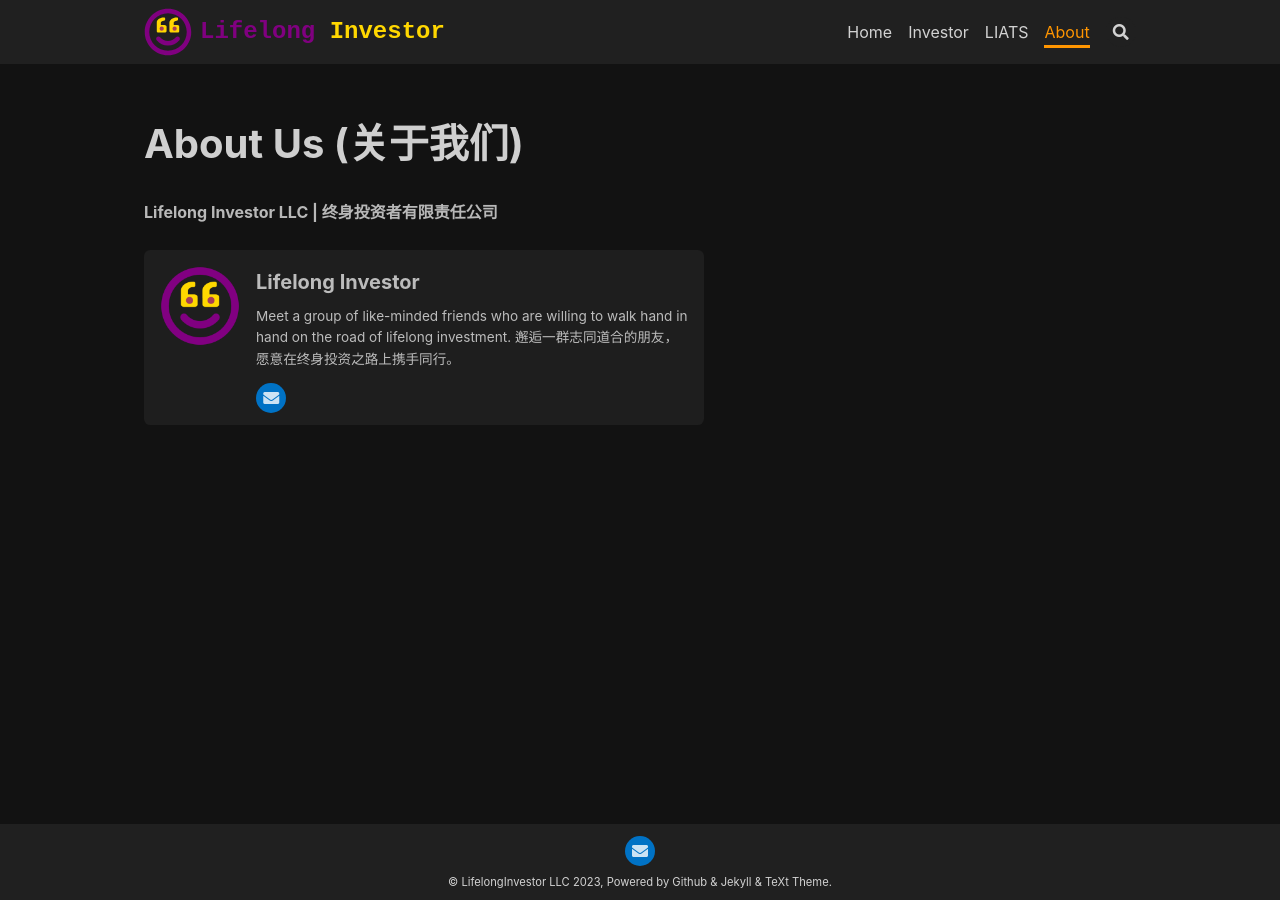
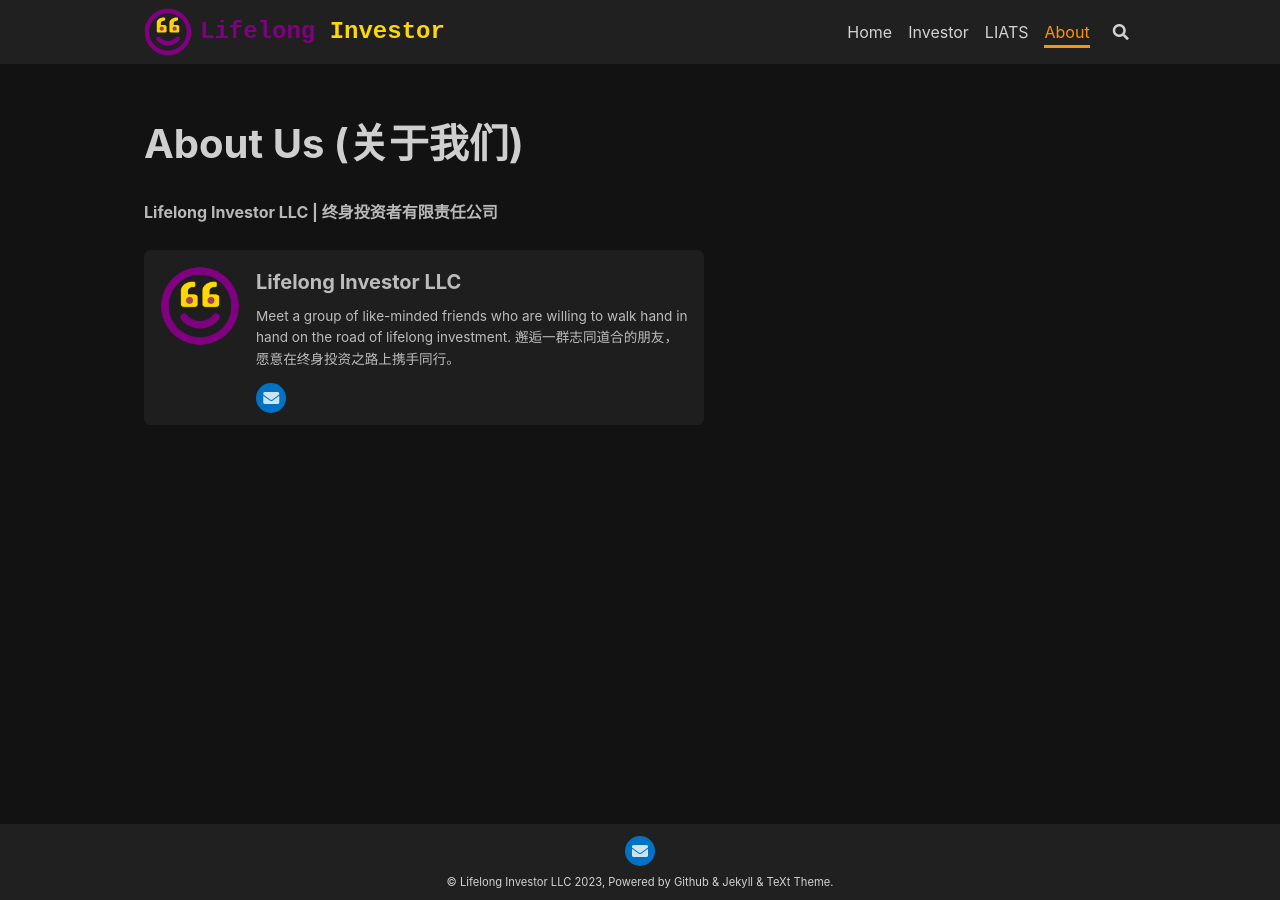
Before and after one commit to lifelonginvestorllc/lifelonginvestorllc.github.io, a Jekyll site: the page built from about.md, in a window 1280 px wide. Built offline with Jekyll 4.4.1, drawn with Linux system fonts in a browser that asks for light colours; nearby versions of some CDN libraries; some of the changed lines change nothing that is shown.

Commit message:
Initial Template

```diff
--- a/_config.yml
+++ b/_config.yml
@@ -20,9 +20,9 @@
 highlight_theme: tomorrow-night # "default" (default), "tomorrow", "tomorrow-night", "tomorrow-night-eighties", "tomorrow-night-blue", "tomorrow-night-bright"
 url     : "https://lifelonginvestor.net" # the base hostname & protocol for your site e.g. https://www.someone.com
 baseurl : '/' # does not include hostname
-title   : LifelongInvestor
+title   : Lifelong Investor LLC
 description: > # this means to ignore newlines until "Language & timezone"
-  LifelongInvestor | 终身投资者
+  Lifelong Investor LLC | 终身投资者有限责任公司
 
 ## => Language and Timezone
 ##############################
@@ -34,7 +34,7 @@
 ##############################
 author:
   type      : organization # "person" (default), "organization"
-  name      : Lifelong Investor
+  name      : Lifelong Investor LLC
   url       : /about.html
   avatar    : /assets/investor-avatar.png
   bio       : Meet a group of like-minded friends who are willing to walk hand in hand on the road of lifelong investment. 邂逅一群志同道合的朋友，愿意在终身投资之路上携手同行。
@@ -239,65 +239,6 @@
     values:
       show_date: false
   - scope:
-      path: "_coding"
-    values:
-      layout: article
-      cover: /assets/images/programmer/programmer.png
-      categories: [Coding]
-      sidebar:
-        nav: coding
-      sharing: true
-      aside:
-        toc: true
-      show_date: false
-      pageview: true
-  - scope:
-      path: "_algorithm"
-    values:
-      layout: article
-      cover: /assets/images/coding/computer-science.png
-      categories: [Algorithm]
-      sharing: true
-      aside:
-        toc: true
-      show_date: false
-      pageview: true
-  - scope:
-      path: "_architect"
-    values:
-      layout: article
-      cover: /assets/images/architect/bigdata-logo-1.png
-      categories: [Architect]
-      sharing: true
-      aside:
-        toc: true
-      show_date: false
-      pageview: true
-  - scope:
-      path: "_programmer"
-    values:
-      layout: article
-      cover: /assets/images/programmer/programmer.png
-      categories: [Programmer]
-      sharing: true
-      aside:
-        toc: false
-      show_date: false
-      pageview: true
-  - scope:
-      path: "_blogger"
-    values:
-      layout: article
-      cover: /assets/images/blogger/blogger.png
-      categories: [Blogger]
-      sidebar:
-        nav: blogger
-      sharing: true
-      aside:
-        toc: true
-      show_date: false
-      pageview: true
-  - scope:
       path: "_investor"
     values:
       layout: article
--- a/_includes/footer.html
+++ b/_includes/footer.html
@@ -28,7 +28,7 @@
       <div>
         {%- include snippets/get-locale-string.html key='COPYRIGHT_DATES' -%}
         {%- assign _locale_copyright_dates = __return -%}
-        © {{ site.title }} LLC {{ _locale_copyright_dates }}, Powered by
+        © {{ site.title }} {{ _locale_copyright_dates }}, Powered by
         <a target="_blank" title="GitHub is a provider of Internet hosting for software development and version control using Git." href="https://github.com/">Github</a> &
         <a target="_blank" title="Jekyll is a simple, blog-aware, static site generator." href="http://jekyllrb.com/">Jekyll</a> &
         <a target="_blank" title="TeXt is a super customizable Jekyll theme." href="https://github.com/kitian616/jekyll-TeXt-theme">TeXt Theme</a>.
```
Also changed, not shown: 7 other files.
